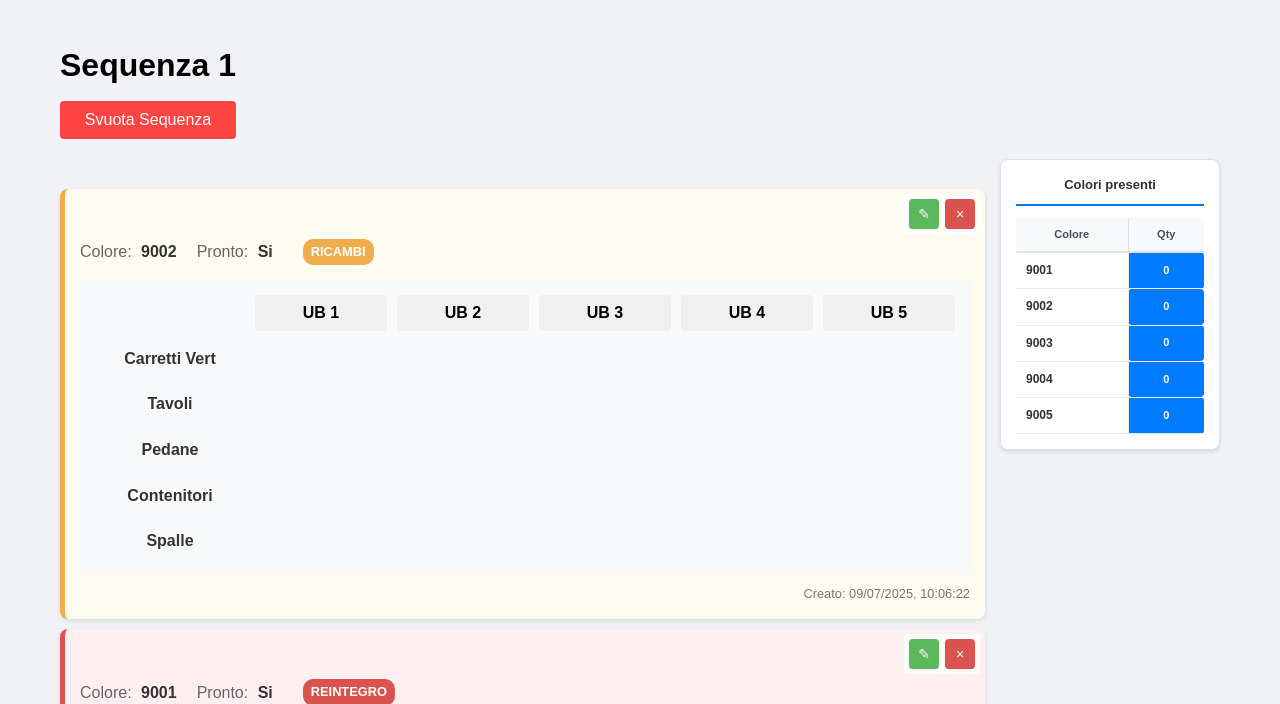
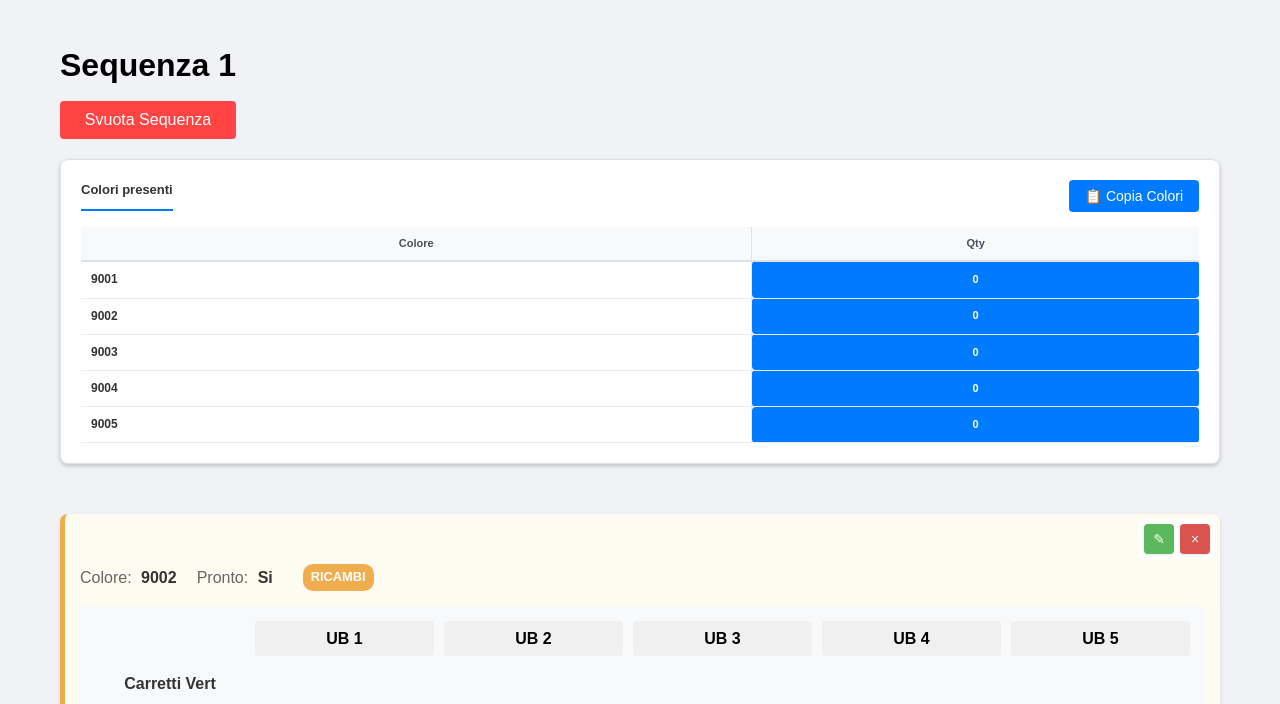
Before and after one commit to therealmrcolor/Programma-Estetica, a Flask app: page /1 in a window 1280 px wide. Shown: the part 74-778 px from the top of the page. Run offline with Flask 3, Linux system fonts and the light colour scheme; data comes from the database, SQL or seed files in the repository; both versions use the stored data as it was after the commit; data that the repository does not hold is empty.

Commit message:
nuova vista tabella + tasto copia colori

```diff
--- a/static/script.js
+++ b/static/script.js
@@ -383,3 +383,71 @@ async function loadGlobalColorsRecap() {
         console.error('Error loading global colors recap:', error);
     }
 }
+
+// Funzione per copiare i colori nella clipboard
+async function copyColorsToClipboard() {
+    const copyBtn = document.getElementById('copyColorsBtn');
+
+    try {
+        copyBtn.disabled = true;
+        copyBtn.textContent = '📋 Copiando...';
+
+        let colors = [];
+
+        // Controlla se siamo nella homepage (globalColorsList) o in una pagina sequenza (colorsList)
+        const globalColorsEl = document.getElementById('globalColorsList');
+        const sequenceColorsEl = document.getElementById('colorsList');
+
+        if (globalColorsEl && globalColorsEl.style.display !== 'none') {
+            // Homepage - estrai colori dal recap globale
+            const colorRows = globalColorsEl.querySelectorAll('.global-color-row');
+            colorRows.forEach(row => {
+                const colorElement = row.querySelector('.global-color-item');
+                if (colorElement) {
+                    const colorText = colorElement.textContent.trim();
+                    if (colorText && !colors.includes(colorText)) {
+                        colors.push(colorText);
+                    }
+                }
+            });
+        } else if (sequenceColorsEl) {
+            // Pagina sequenza - estrai colori dal recap della sequenza
+            const colorRows = sequenceColorsEl.querySelectorAll('.color-row');
+            colorRows.forEach(row => {
+                const colorElement = row.querySelector('.color-item');
+                if (colorElement) {
+                    const colorText = colorElement.textContent.trim();
+                    if (colorText && !colors.includes(colorText)) {
+                        colors.push(colorText);
+                    }
+                }
+            });
+        }
+
+        if (colors.length === 0) {
+            throw new Error('Nessun colore da copiare');
+        }
+
+        // Copia nella clipboard
+        const colorsText = colors.join('\n');
+        await navigator.clipboard.writeText(colorsText);
+
+        // Feedback visuale
+        copyBtn.textContent = '✅ Copiato!';
+        setTimeout(() => {
+            copyBtn.textContent = '📋 Copia Colori';
+            copyBtn.disabled = false;
+        }, 2000);
+
+    } catch (error) {
+        console.error('Errore durante la copia:', error);
+        copyBtn.textContent = '❌ Errore';
+        setTimeout(() => {
+            copyBtn.textContent = '📋 Copia Colori';
+            copyBtn.disabled = false;
+        }, 2000);
+    }
+}
+
+// Rende la funzione globale per l'uso negli onclick HTML
+window.copyColorsToClipboard = copyColorsToClipboard;
--- a/static/sequence.js
+++ b/static/sequence.js
@@ -232,3 +232,56 @@ function scrollToColor(color) {
     // Prevent default link behavior since we're handling it manually
     return false;
 }
+
+// Funzione per copiare i colori nella clipboard (specifica per le pagine sequenza)
+async function copyColorsToClipboard() {
+    const copyBtn = document.getElementById('copyColorsBtn');
+
+    try {
+        copyBtn.disabled = true;
+        copyBtn.textContent = '📋 Copiando...';
+
+        let colors = [];
+
+        // Estrai colori dal recap della sequenza
+        const sequenceColorsEl = document.getElementById('colorsList');
+        if (sequenceColorsEl) {
+            const colorRows = sequenceColorsEl.querySelectorAll('.color-row');
+            colorRows.forEach(row => {
+                const colorElement = row.querySelector('.color-item');
+                if (colorElement) {
+                    const colorText = colorElement.textContent.trim();
+                    if (colorText && !colors.includes(colorText)) {
+                        colors.push(colorText);
+                    }
+                }
+            });
+        }
+
+        if (colors.length === 0) {
+            throw new Error('Nessun colore da copiare');
+        }
+
+        // Copia nella clipboard
+        const colorsText = colors.join('\n');
+        await navigator.clipboard.writeText(colorsText);
+
+        // Feedback visuale
+        copyBtn.textContent = '✅ Copiato!';
+        setTimeout(() => {
+            copyBtn.textContent = '📋 Copia Colori';
+            copyBtn.disabled = false;
+        }, 2000);
+
+    } catch (error) {
+        console.error('Errore durante la copia:', error);
+        copyBtn.textContent = '❌ Errore';
+        setTimeout(() => {
+            copyBtn.textContent = '📋 Copia Colori';
+            copyBtn.disabled = false;
+        }, 2000);
+    }
+}
+
+// Rende la funzione globale per l'uso negli onclick HTML
+window.copyColorsToClipboard = copyColorsToClipboard;
--- a/static/style.css
+++ b/static/style.css
@@ -641,6 +641,65 @@ textarea {
     top: 20px;
 }
 
+/* New CSS for full-width colors recap */
+.colors-recap-main {
+    width: 100%;
+    margin-bottom: 20px;
+    background-color: white;
+    border-radius: 8px;
+    box-shadow: 0 2px 4px rgba(0,0,0,0.1);
+}
+
+.colors-recap-main .colors-recap {
+    padding: 20px;
+    width: 100%;
+    max-width: none;
+}
+
+.colors-recap-main .colors-list {
+    width: 100%;
+}
+
+/* Header con pulsante per la sezione colori */
+.colors-header-with-button {
+    display: flex;
+    justify-content: space-between;
+    align-items: center;
+    margin-bottom: 15px;
+}
+
+.colors-header-with-button h3 {
+    margin: 0;
+}
+
+/* Stile per il pulsante copia colori */
+.copy-colors-btn {
+    background-color: #007bff;
+    color: white;
+    border: none;
+    padding: 8px 16px;
+    border-radius: 4px;
+    cursor: pointer;
+    font-size: 14px;
+    display: flex;
+    align-items: center;
+    gap: 5px;
+    transition: background-color 0.3s ease;
+}
+
+.copy-colors-btn:hover {
+    background-color: #0056b3;
+}
+
+.copy-colors-btn:active {
+    transform: translateY(1px);
+}
+
+.copy-colors-btn:disabled {
+    background-color: #6c757d;
+    cursor: not-allowed;
+}
+
 /* Responsive adjustments */
 @media (max-width: 768px) {
     .ub-grid, .item-grid {
--- a/templates/sequence.html
+++ b/templates/sequence.html
@@ -26,11 +26,13 @@
             </div>
         </div>
 
-        <div class="main-content">
-            <div id="sequenceItems" class="sequence-items-container"></div>
-            <div class="colors-recap-sidebar">
+        <!-- Colori presenti spostato in alto -->
+        <div class="colors-recap-main">
             <div class="colors-recap">
+                <div class="colors-header-with-button">
                     <h3>Colori presenti</h3>
+                    <button id="copyColorsBtn" class="copy-colors-btn" onclick="copyColorsToClipboard()">📋 Copia Colori</button>
+                </div>
                 <div id="colorsList" class="colors-list">
                     <div class="colors-header">
                         <div class="colors-header-item">Colore</div>
@@ -42,6 +44,9 @@
                 </div>
             </div>
         </div>
+
+        <div class="main-content">
+            <div id="sequenceItems" class="sequence-items-container"></div>
         </div>
     </div>
 
```
Also changed, not shown: templates/index.html (+20 -16 lines), database/sequences.db. Lines whose indentation alone changed are shown as unchanged.
